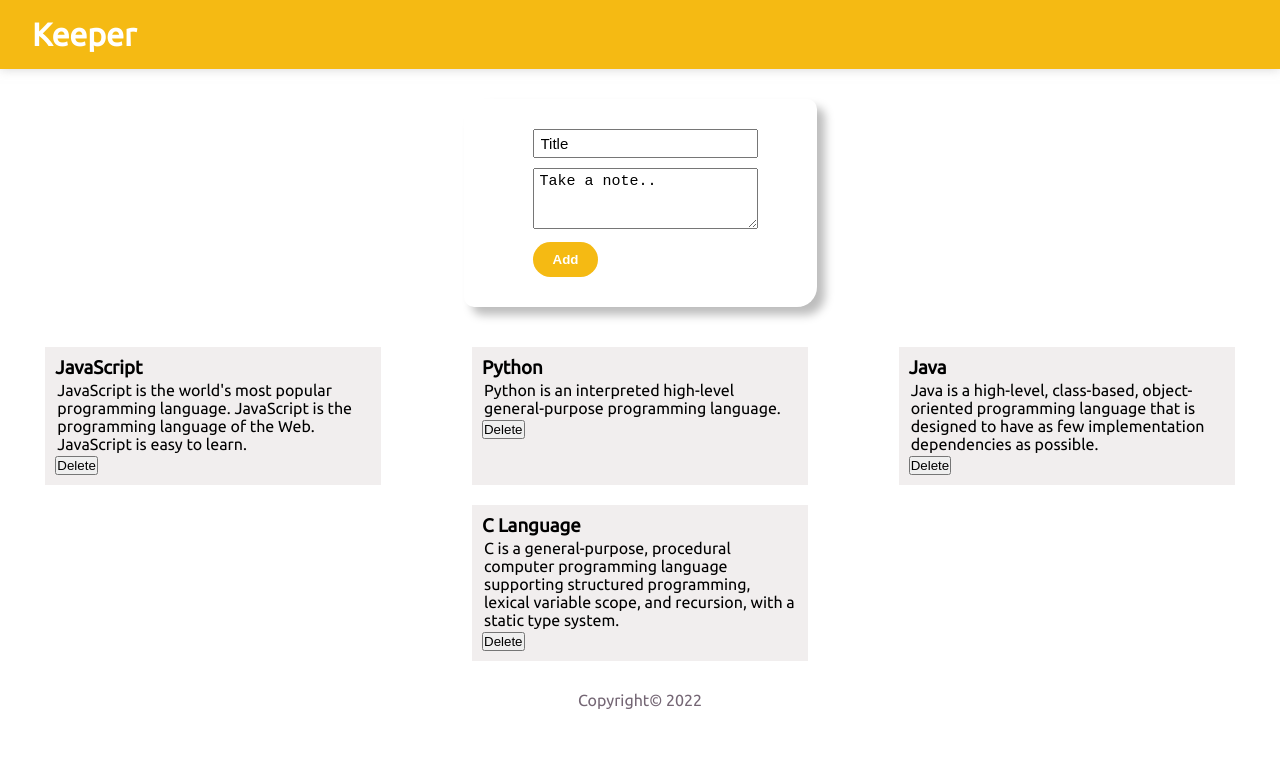
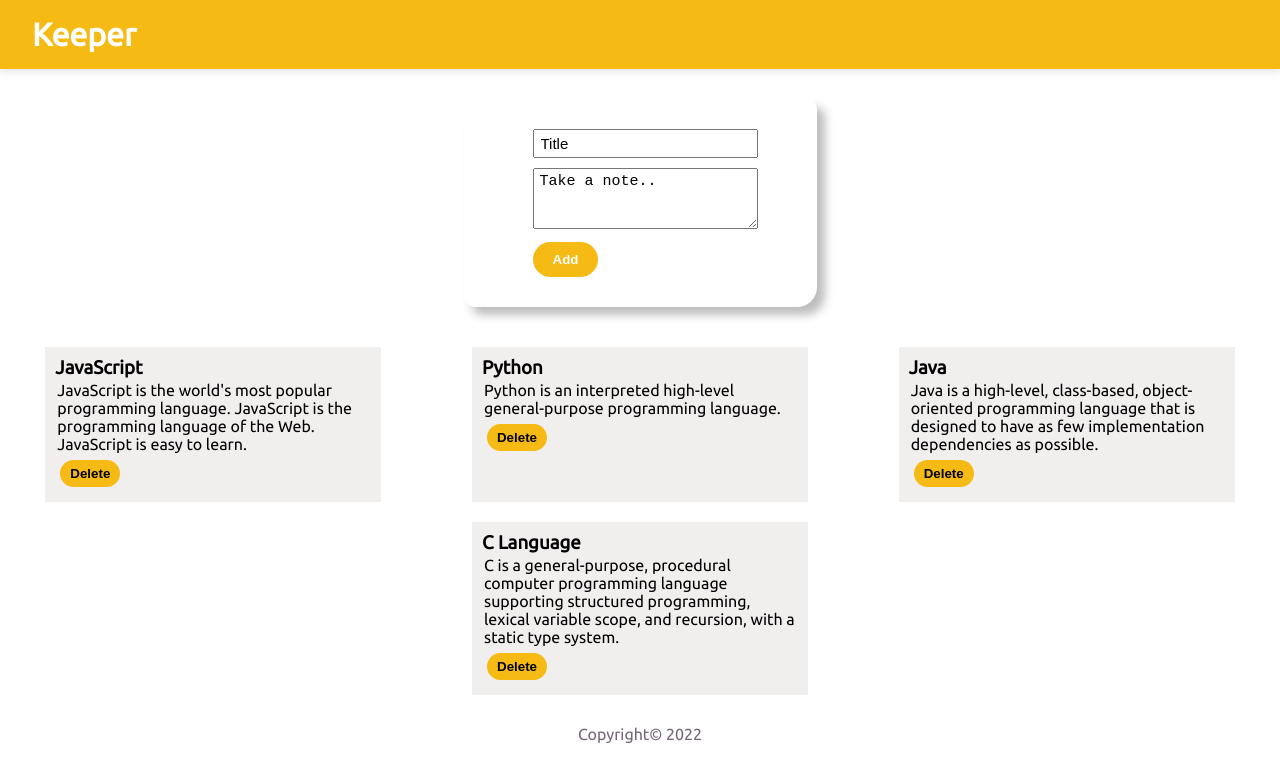
Before and after one commit to AbhishekKumar2233/Keeper-App, a React (Create React App) app: page / in a window 1280 px wide. Shown: the top 782 px of the page. Built offline with nearby package versions, Linux system fonts and the light colour scheme.

Commit message:
Css done

```diff
--- a/src/components/styles.css
+++ b/src/components/styles.css
@@ -33,6 +33,21 @@ header h1 {
 }
 .Note p {
   padding: 2px;
+}
+.Note button {
+  margin: 5px;
+  padding: 6px 10px;
+  border-radius: 25px;
+  cursor: pointer;
+  color: rgb(0, 0, 0);
+
+  font-weight: bolder;
+  background-color: #f5ba13;
+  border: none;
+}
+.Note button:hover {
+  color: #fff;
+  background-color: red;
 }
 .create-area {
   display: flex;
```
